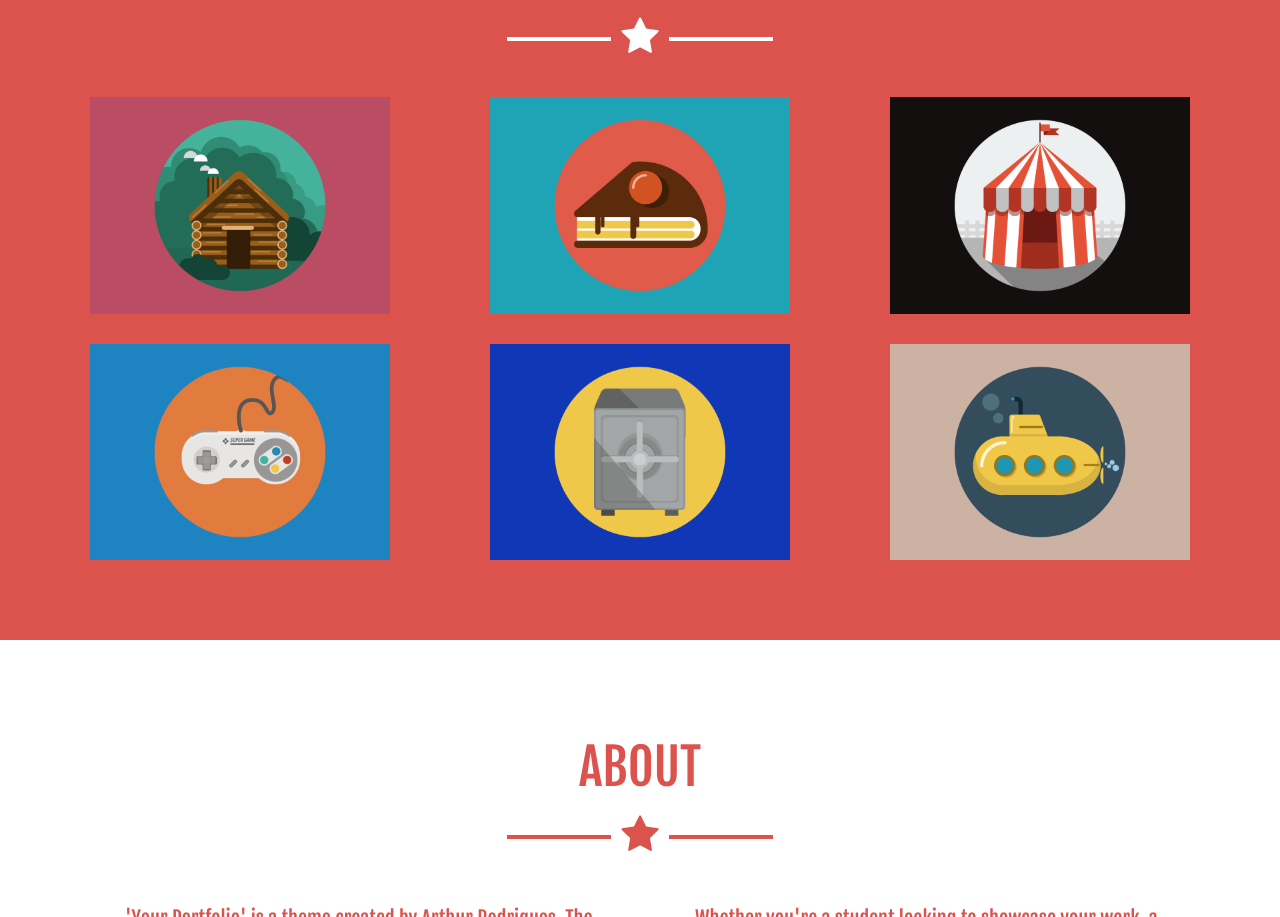
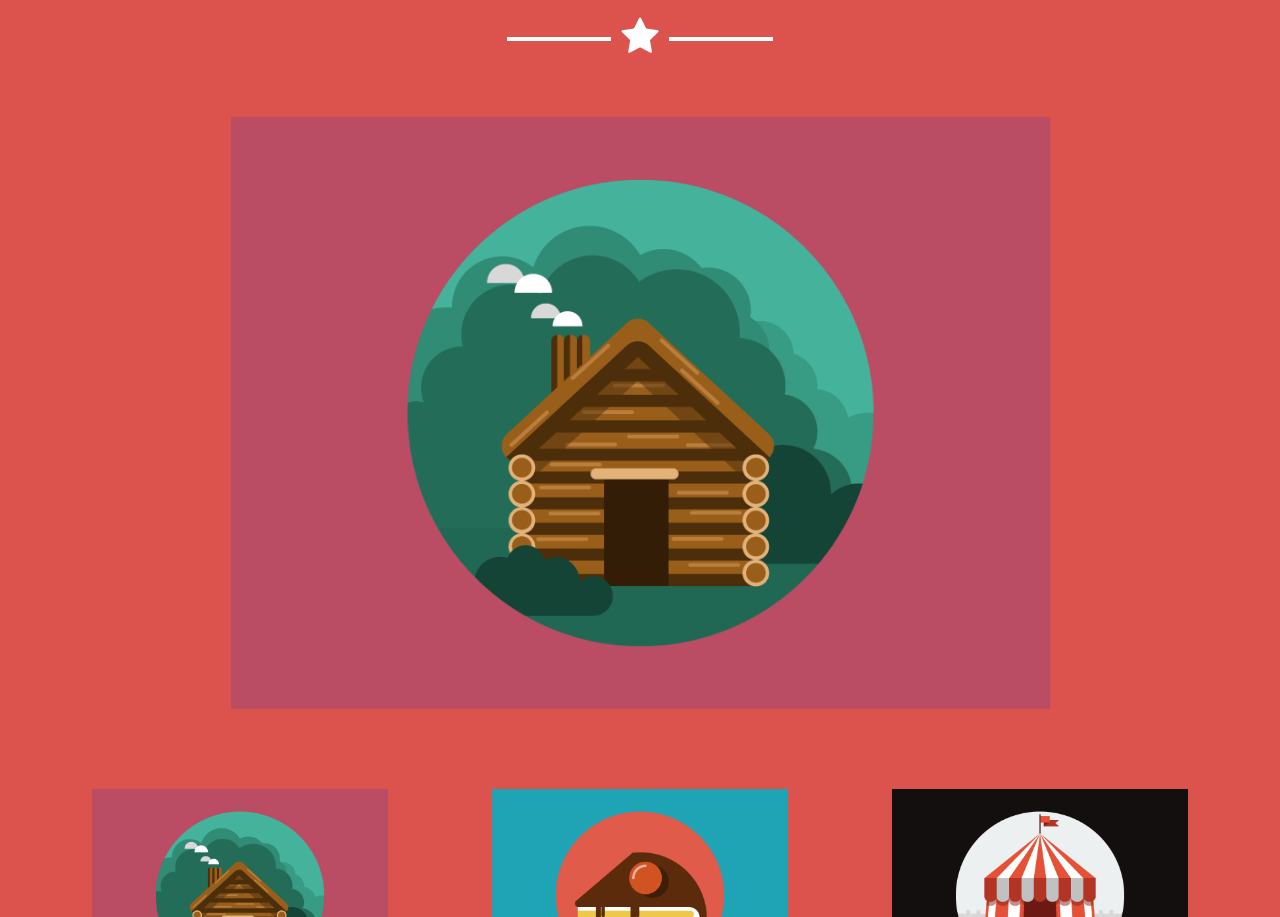
Before and after one commit to rodriguesarthur/theme-your-portfolio, a plain HTML site: page index.html in a window 1280 px wide. Shown: the part 986-1903 px from the top of the page. Drawn offline with Linux system fonts and the light colour scheme.

Commit message:
New Update

```diff
--- a/css/estilo-mobile.css
+++ b/css/estilo-mobile.css
@@ -70,8 +70,12 @@
 		font-size: 15px;
 	}
 
-	section #portfolio img {
+	section #portfolio .news-portfolio img {
 		margin-bottom: 10px;
+	}
+
+	#portfolio img.img-mini {
+		width: 40%!important;
 	}
 
 	footer ul li {
--- a/css/estilo.css
+++ b/css/estilo.css
@@ -139,8 +139,16 @@ header #btn-bars {
 	margin-top: 30px;
 }
 
-#portfolio .news-portfolio img {
-	width: 300px;
+
+#portfolio img#img-large {
+	width: 70%;
+	margin-bottom: 50px;
+	margin-top: 50px;
+}
+
+#portfolio img.img-mini {
+	width: 80%;
+	cursor: pointer;
 }
 
 /*#portfolio .news-portfolio img:hover {
--- a/index.html
+++ b/index.html
@@ -78,33 +78,35 @@
 							<hr>
 						</div>
 
+						<img id="img-large" src="images/port1.png">
+
 						<div class="row news-portfolio">
 
 							<div class="col-md-4">
-								<img src="images/port1.png">
+								<img class="img-mini" src="images/port1.png">
 							</div>
 
 							<div class="col-md-4">
-								<img src="images/port2.png">
+								<img class="img-mini" src="images/port2.png">
 							</div>
 
 							<div class="col-md-4">
-								<img src="images/port3.png">
+								<img class="img-mini" src="images/port3.png">
 							</div>
 						</div><!-- /row news-portfolio -->
 
 						<div class="row news-portfolio">
 
 							<div class="col-md-4">
-								<img src="images/port4.png">
+								<img class="img-mini" src="images/port4.png">
 							</div>
 
 							<div class="col-md-4">
-								<img src="images/port5.png">
+								<img class="img-mini" src="images/port5.png">
 							</div>
 
 							<div class="col-md-4">
-								<img src="images/port6.png">
+								<img class="img-mini" src="images/port6.png">
 							</div>
 						</div><!-- /row news-portfolio -->
 
--- a/js/script.js
+++ b/js/script.js
@@ -45,12 +45,24 @@ $(document).ready(function(){
 		alert("Mensagem enviada!");
 	});
 
-	$("#portfolio img").on("mouseover", function(){
-		$(this).css("width","320px");
-	});
+	// $("#portfolio img").on("mouseover", function(){
+	// 	$(this).css("width","320px");
+	// });
 
-	$("#portfolio img").on("mouseout", function(){
-		$(this).css("width","300px");
+	// $("#portfolio img").on("mouseout", function(){
+	// 	$(this).css("width","300px");
+	// });
+
+	$("#portfolio .img-mini").click(function(){
+
+		var image = $(this).attr("src");
+
+		// console.log(image);
+
+		$("#img-large").attr({
+			"src": image
+		});
+
 	});
 
 	$("#btn-bars").click(function(){
```
